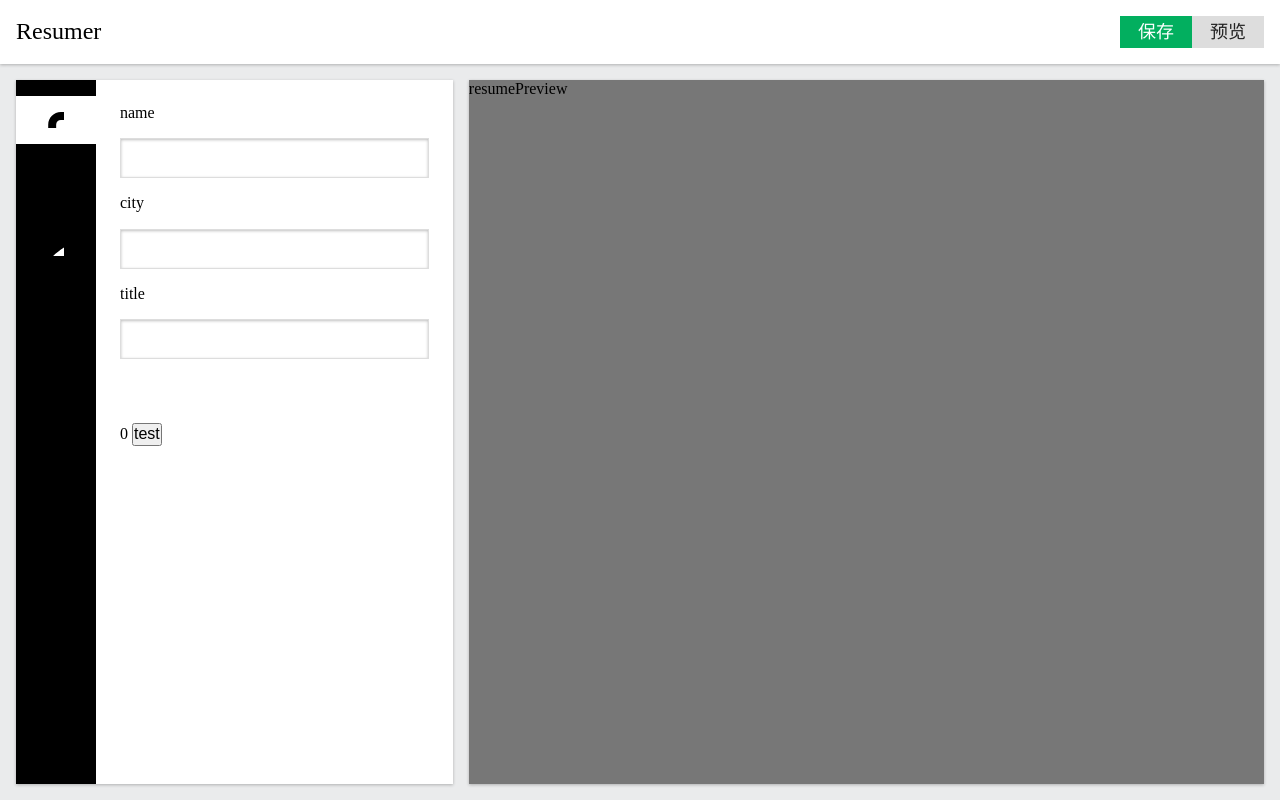
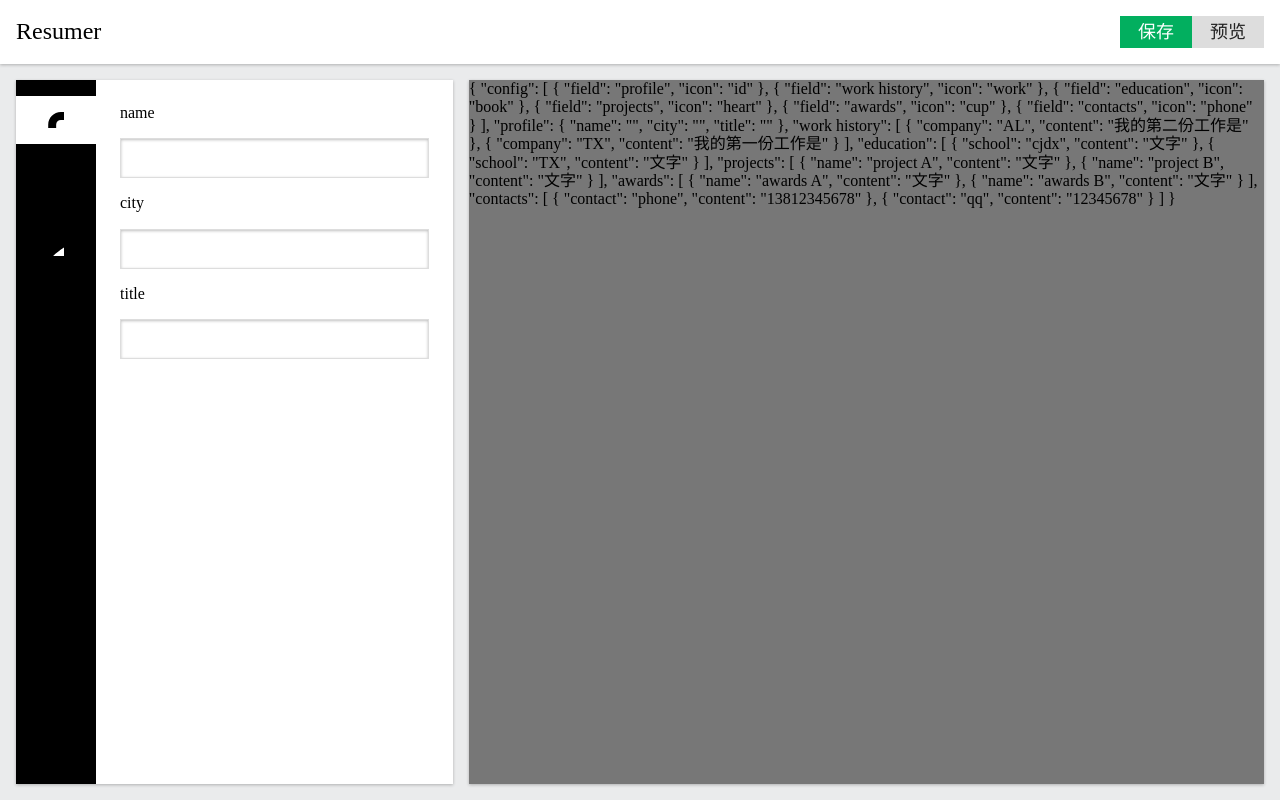
Before and after one commit to DCbryant/vue-resumer, a Vue app: page / in a window 1280 px wide. Built offline with nearby package versions, Linux system fonts and the light colour scheme.

Commit message:
change css && delete vuex-test

```diff
--- a/src/App.vue
+++ b/src/App.vue
@@ -59,7 +59,7 @@ export default {
   }
 
   #resumeEditor{
-    width: 35%;
+    min-width: 35%;
     background-color: #444;
   }
   #resumePreview{
--- a/src/components/ResumeEditor.vue
+++ b/src/components/ResumeEditor.vue
@@ -25,20 +25,14 @@
                     <input type="text" v-model="resume[item.field][key]">
                 </div>
             </li>
-            <li>
-                {{count}}
-                <button @click="add">test</button>
-            </li>
         </ol>
     </div>
 </template>
 
 <script>
 export default {
+  name:'resumeEditor',
   computed:{
-      count(){
-          return this.$store.state.count
-      },
       selected:{
          get(){
            return this.$store.state.selected
@@ -52,9 +46,6 @@ export default {
       }
   },
   methods:{
-      add(){
-          this.$store.commit('increment')
-      }
   }
 }
 </script>
--- a/src/components/ResumePreview.vue
+++ b/src/components/ResumePreview.vue
@@ -1,12 +1,17 @@
 <template>
   <div id="resumePreview">
-      resumePreview
+      {{resume}}
   </div>
 </template>
 
 <script>
 export default {
-  name:'resumePreview'
+  name:'resumePreview',
+  computed:{
+      resume(){
+          return this.$store.state.resume
+      }
+  }
 }
 </script>
 
--- a/src/store/index.js
+++ b/src/store/index.js
@@ -5,7 +5,6 @@ Vue.use(Vuex)
 
 export default new Vuex.Store({
     state:{
-        count: 0,
         selected: 'profile',
         resume:{
             config: [
@@ -44,10 +43,8 @@ export default new Vuex.Store({
         }
     },
     mutations:{
-        increment (state){
-            state.count++
-        },
         switchTab (state, payload){
+            console.log(payload)
             state.selected = payload
         }
     },
```
